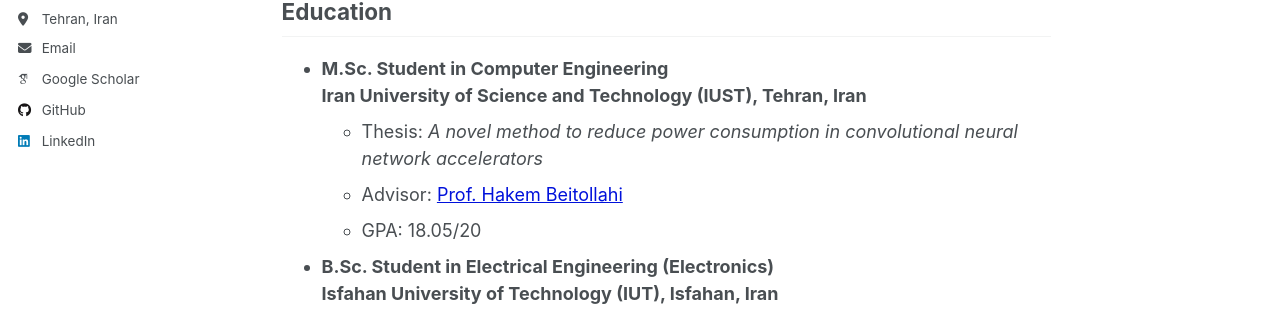
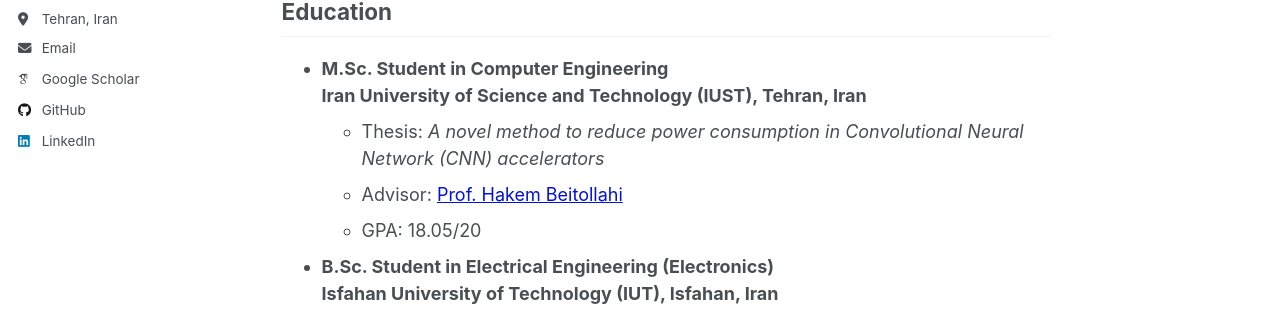
Before and after one commit to SajadEydivandi/SajadEydivandi.github.io, a Jekyll site: the page built from _pages/about.md, in a window 1280 px wide and 900 px high. Shown: the part 431-745 px from the top of the window. Built offline with Jekyll 4.4.1, drawn with Linux system fonts in a browser that asks for light colours; some web fonts are replaced.

Commit message:
Update about.md
change main page

```diff
--- a/_pages/about.md
+++ b/_pages/about.md
@@ -13,7 +13,7 @@ Hi! I’m Sajad, a graduate student in Computer Engineering at the <a href="http
 ## Education
 * **M.Sc. Student in Computer Engineering** <br>
 **Iran University of Science and Technology (IUST), Tehran, Iran** <br>
-  * Thesis: _A novel method to reduce power consumption in convolutional neural network accelerators_ <br>
+  * Thesis: _A novel method to reduce power consumption in Convolutional Neural Network (CNN) accelerators_ <br>
   * Advisor: <a href="https://scholar.google.com/citations?hl=en&user=SMnMHbQAAAAJ&view_op=list_works&sortby=pubdate" style="color: #0011DB;"> Prof. Hakem Beitollahi</a> <br>
   * GPA: 18.05/20
 
```
